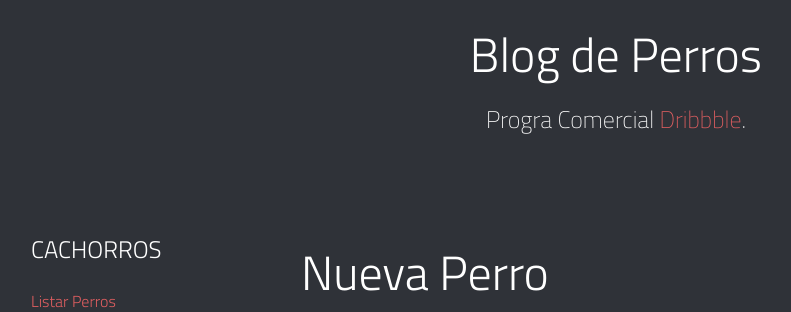
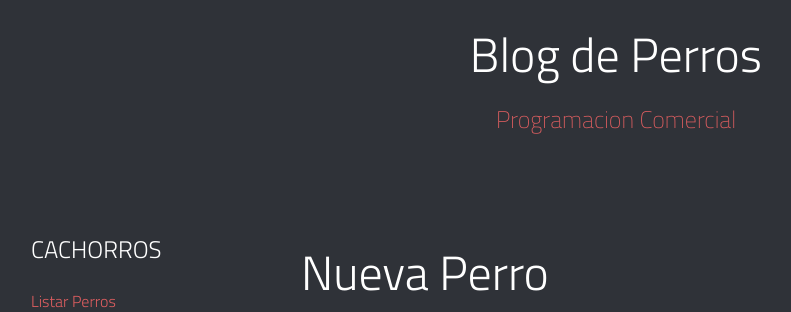
Before and after one commit to luisman1987/Proyecto-V1, a Django app: page /perro/nuevo/ in a window 1280 px wide. Shown: the part 141-453 px from the top of the page, without its empty margins (24-815 px from the left). Run offline with Django 3.2, Linux system fonts and the light colour scheme; the visitor is signed in with stand-in values (Sample User, id 1).

Commit message:
Mi app Perros, Login

```diff
--- a/blogperros/templates/blogperros/base.html
+++ b/blogperros/templates/blogperros/base.html
@@ -100,7 +100,7 @@
             <div class="span12">
                 <div class="title-page">
                     <h2 class="title">Blog de Perros</h2>
-                    <h3 class="title-description">Progra Comercial <a href="#">Dribbble</a>.</h3>
+                    <h3 class="title-description"> <a href="#">Programacion Comercial</a></h3>
                 </div>
             </div>
         </div>
```
